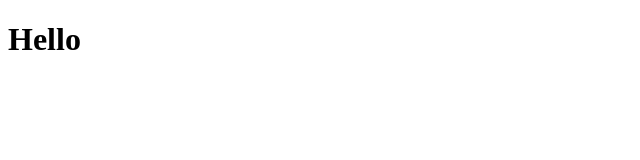
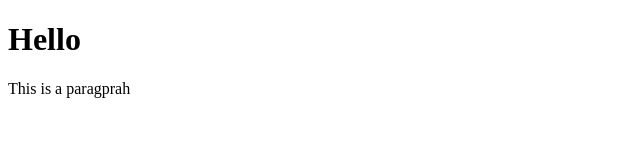
Before and after one commit to jacobkorodimas/github-desktop-test, a plain HTML site: page index.html in a window 1280 px wide. Shown: the whole page, without its empty margins (0-640 px from the left). Drawn offline with Linux system fonts and the light colour scheme.

Commit message:
Update index.html
Added some content to homepage

```diff
--- a/index.html
+++ b/index.html
@@ -9,6 +9,7 @@
 
 <body>
     <h1>Hello</h1>
+    <p>This is a paragprah</p>
 </body>
 
 </html>
```
